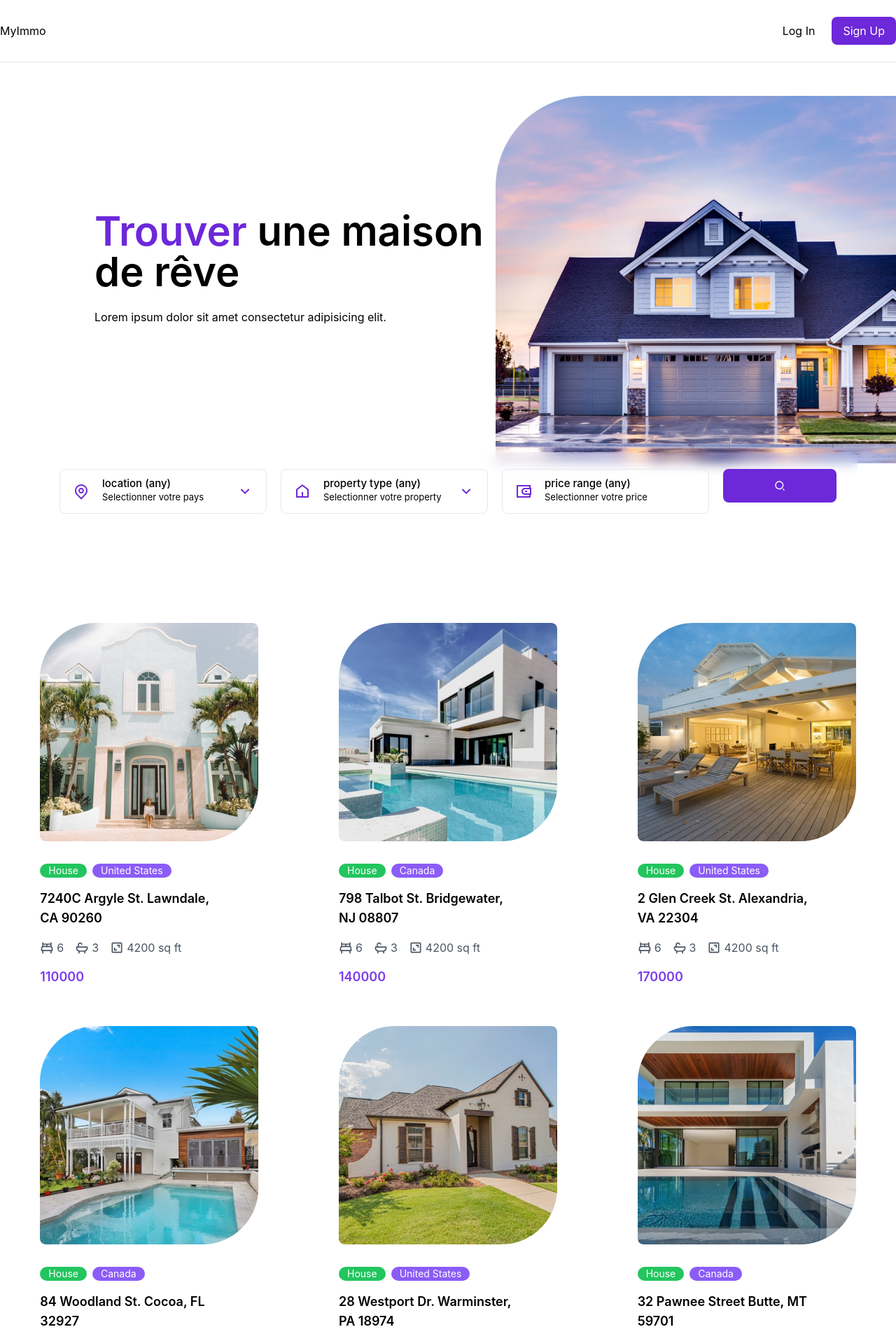
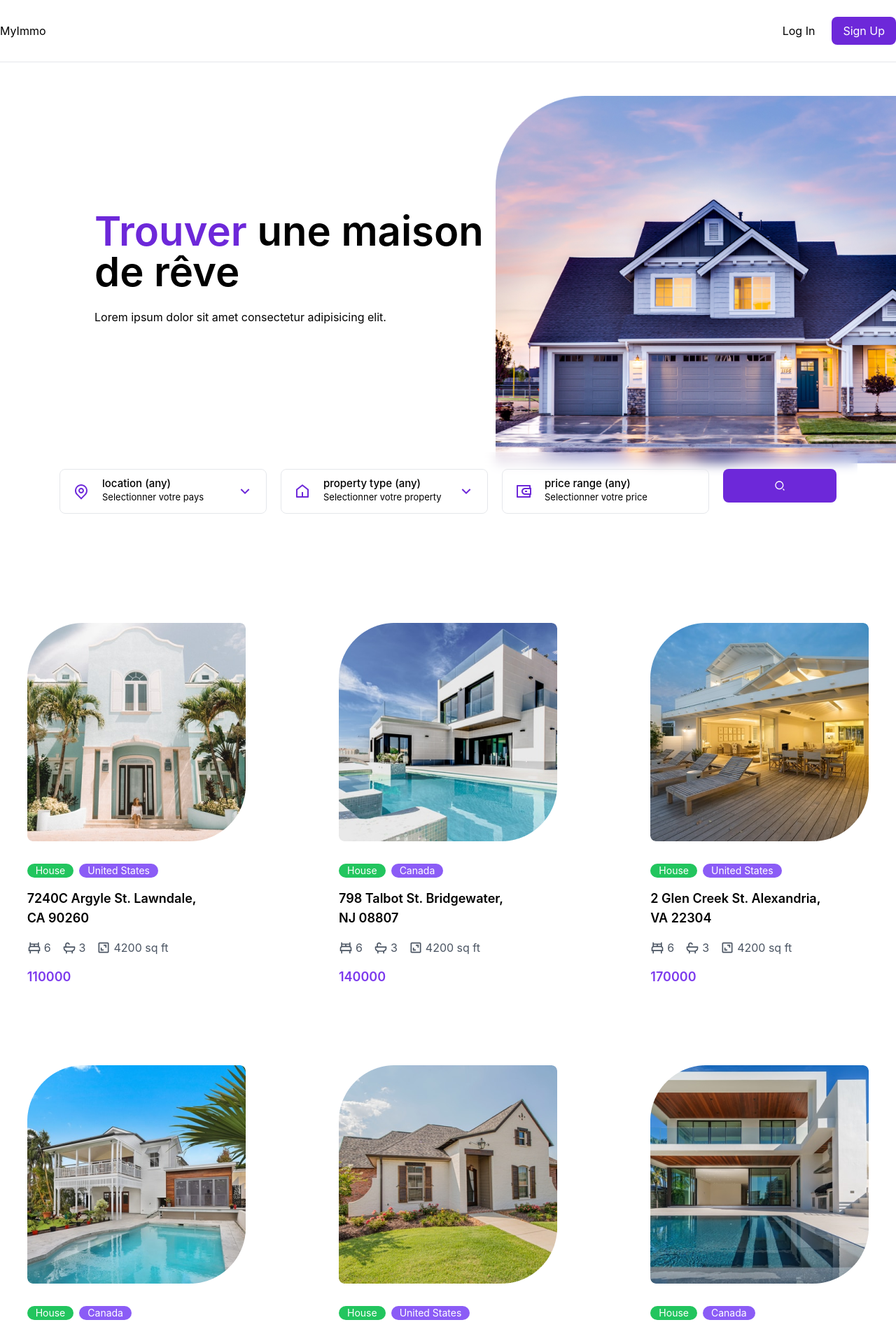
Before and after one commit to elhadjtall/SITE_AGENCE, a React (Vite) app in the folder frontend/: page / in a window 1280 px wide. Shown: the top 1906 px of the page at 70% size. Built offline with nearby package versions, Linux system fonts and the light colour scheme.

Commit message:
Ajout description des prix

```diff
--- a/frontend/src/components/HouseContext.jsx
+++ b/frontend/src/components/HouseContext.jsx
@@ -40,7 +40,7 @@ export const HouseContextProvider = ({ children }) => {
 
   // importation de la fonction handleClick
   const handleClick = () => {
-    console.log('clicked');
+    console.log(country, property, price);
   }
 
   // Retourne le provider avec les valeurs du contexte
--- a/frontend/src/components/HouseList.jsx
+++ b/frontend/src/components/HouseList.jsx
@@ -20,7 +20,7 @@ const HouseList = () => {
     <section className='mb-20'>
       <div className="container mx-auto">
         {/* Dans ce div on fait la mise en forme de nos images et les infos en 3 formes */}
-        <div className='grid grid-cols-2 md:grid-cols-3'>
+        <div className='grid grid-cols-2 md:grid-cols-3 gap-4 lg:gap-14'>
             {houses.map((house, index) => {
                 return <Link to={`/proerty/${house.id}`}
                 key={index}>
```
